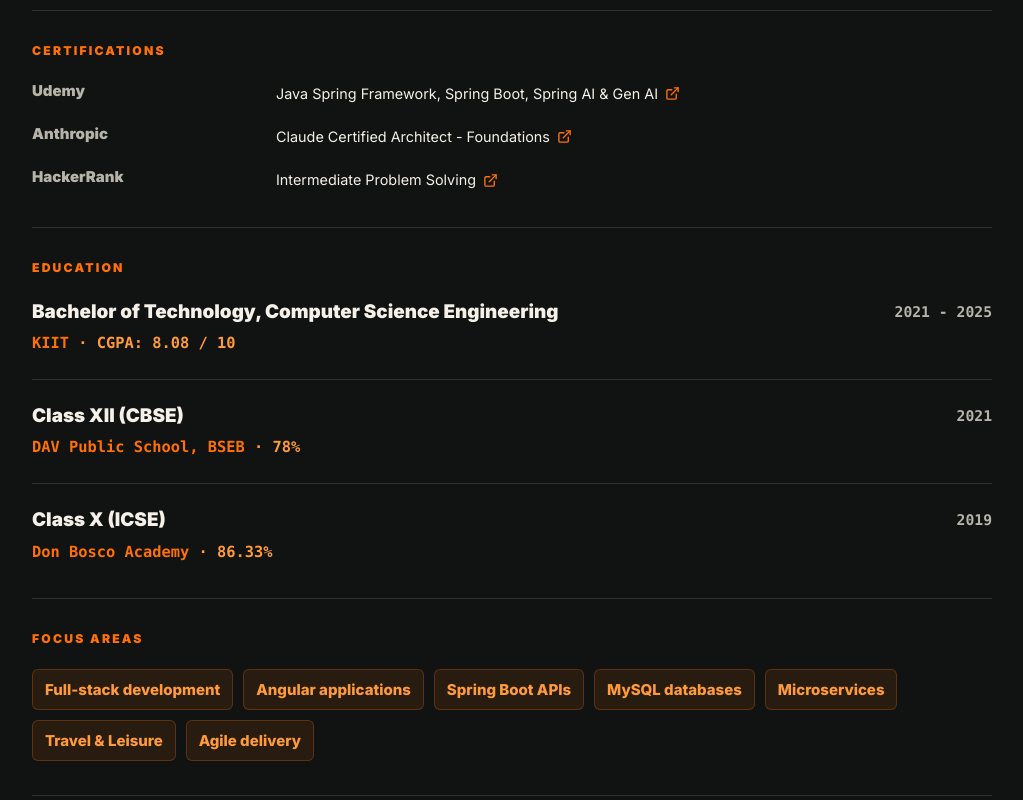
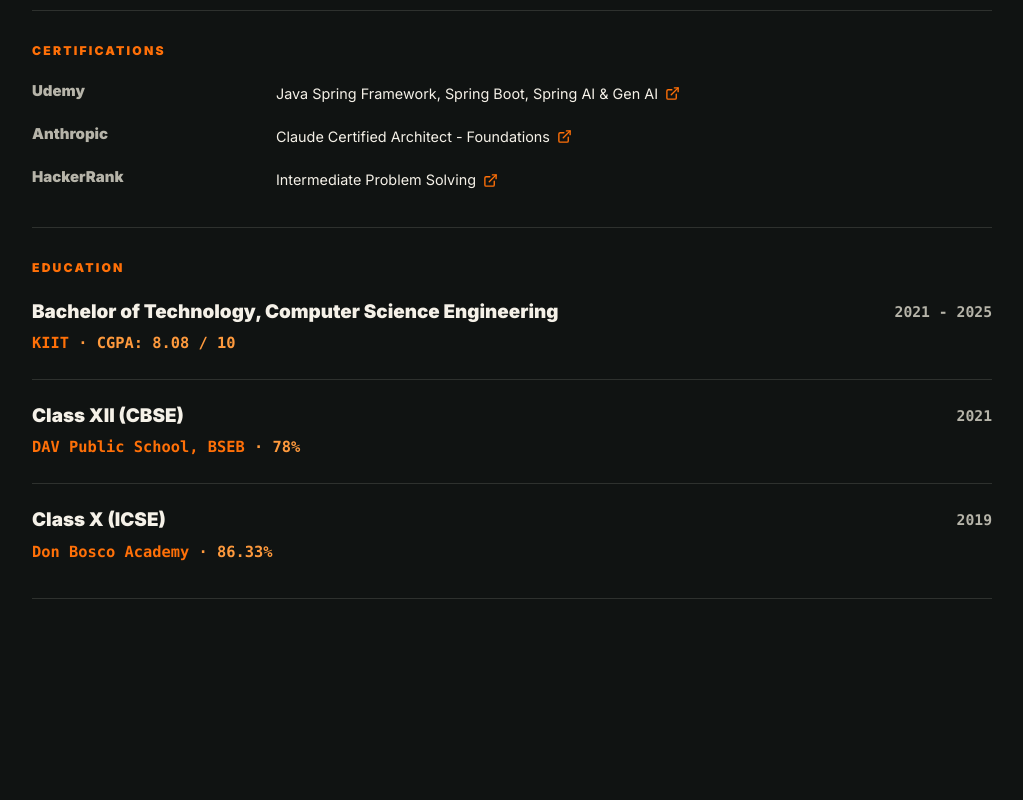
Before and after one commit to ShamitSheel/Portfolio, a plain HTML site: page resume.html in a window 1280 px wide. Shown: the part 1725-2525 px from the top of the page, without its empty margins (128-1151 px from the left). After the commit the page ends 2444 px from the top, so only its background shows below. Drawn offline with nearby package versions, Linux system fonts and the light colour scheme; a web font is replaced by a local one.

Commit message:
Remove resume focus areas

```diff
--- a/resume.html
+++ b/resume.html
@@ -170,18 +170,6 @@
         </div>
       </section>
 
-      <section class="resume-section">
-        <h2>Focus Areas</h2>
-        <div class="resume-tags">
-          <span>Full-stack development</span>
-          <span>Angular applications</span>
-          <span>Spring Boot APIs</span>
-          <span>MySQL databases</span>
-          <span>Microservices</span>
-          <span>Travel & Leisure</span>
-          <span>Agile delivery</span>
-        </div>
-      </section>
     </main>
 
     <div class="resume-fixed-actions">
```
